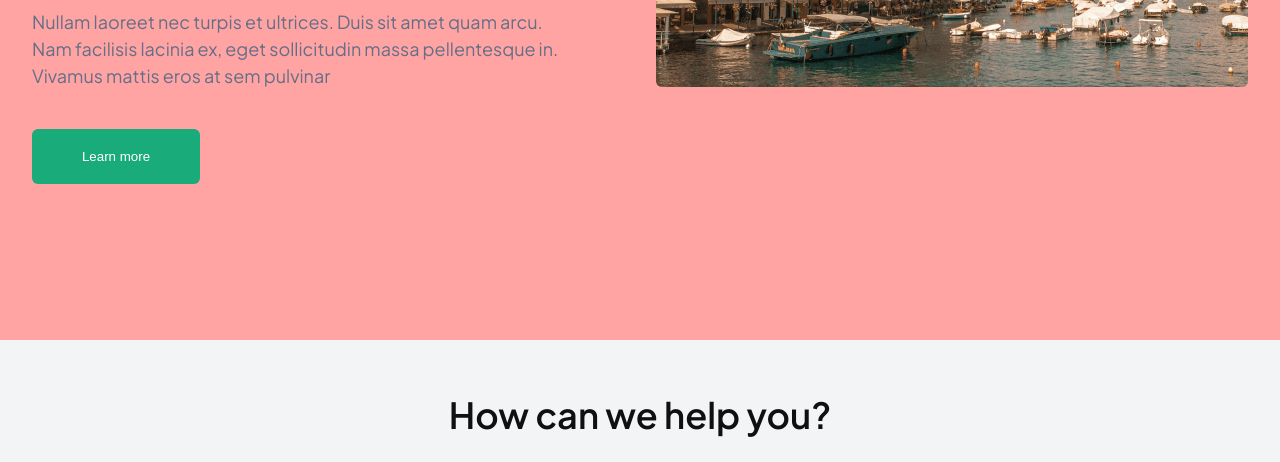
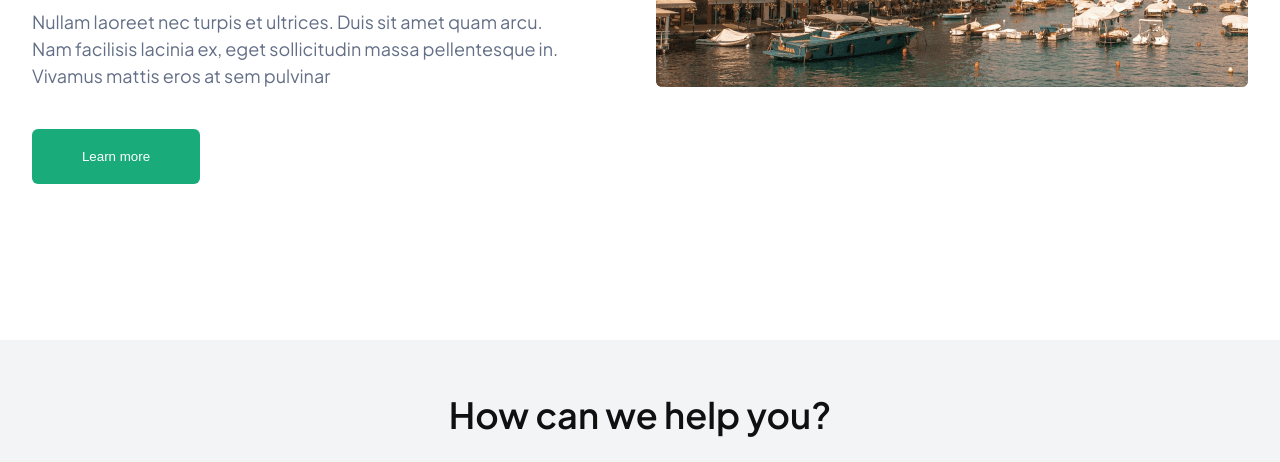
Before and after one commit to daisy8112/daisy-s-exam, a plain HTML site: page index.html in a window 1280 px wide. Shown: the part 449-911 px from the top of the page. Drawn offline with Linux system fonts and the light colour scheme.

Commit message:
Faylda o'zgartirishlar kiritildi

```diff
--- a/main.css
+++ b/main.css
@@ -34,7 +34,7 @@
 body {
     font-family: 'Plus Jakarta Sans';
     font-weight: 400;
-    background-color:#ffa3a3;
+
 }
 
 * {
```
